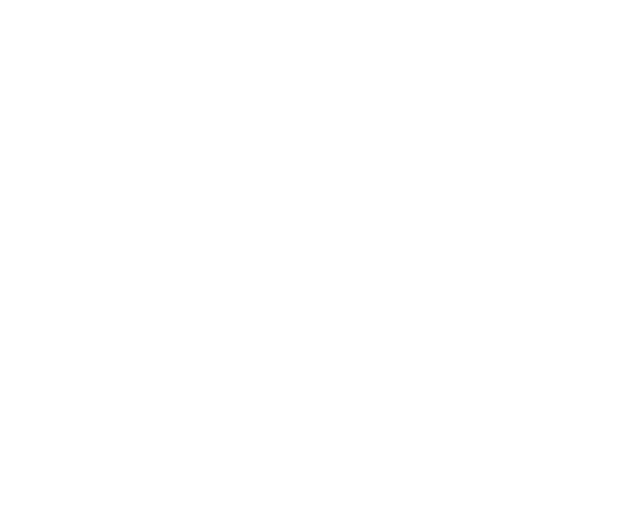
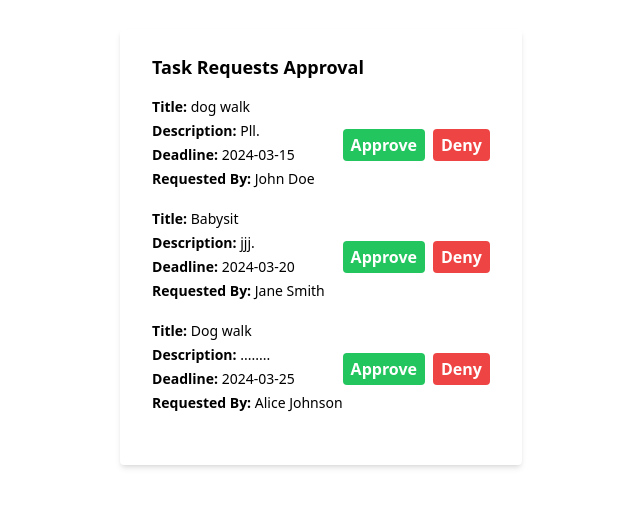
Before and after one commit to Sirderyl/Team-Project-and-Proffesionalism, a React (Vite) app in the folder Volunteering/: page /scheduleApproval in a window 1280 px wide. Before the commit this address had no page. Shown: the part 145-652 px from the top of the page, without its empty margins (319-959 px from the left). Built offline with nearby package versions, Linux system fonts and the light colour scheme.

Commit message:
changes
chnages

```diff
--- a/Volunteering/package.json
+++ b/Volunteering/package.json
@@ -12,6 +12,7 @@
   "dependencies": {
     "@emotion/react": "^11.11.3",
     "@emotion/styled": "^11.11.0",
+    "@heroicons/react": "^1.0.6",
     "@mui/material": "^5.15.10",
     "@mui/x-date-pickers": "^6.19.5",
     "@wojtekmaj/react-timerange-picker": "^5.5.0",
@@ -19,7 +20,8 @@
     "react": "^18.2.0",
     "react-dom": "^18.2.0",
     "react-hot-toast": "^2.4.1",
-    "react-router-dom": "^6.22.0"
+    "react-router-dom": "^6.22.2",
+    "uuid": "^9.0.1"
   },
   "devDependencies": {
     "@types/react": "^18.2.43",
--- a/Volunteering/src/App.jsx
+++ b/Volunteering/src/App.jsx
@@ -3,7 +3,9 @@ import { useState } from 'react'
 import Home from './pages/Home'
 import AccountDetails from './pages/AccountDetails'
 import AddScheduleRecord from './pages/AddScheduleRecord'
-
+import InviteForm from './pages/InviteForm'
+import AssignedTasks from './pages/AssignedTasks'
+import ScheduleApprovalPage from './pages/ScheduleApprovalPage'
 function App() {
 
   const [scheduleRecords] = useState([
@@ -18,13 +20,48 @@ function App() {
       time_range: ['10:00', '12:00']
     }
   ])
-
+  const [tasks, setTasks] = useState([
+    {
+      id: 0,
+      title: "Sample Task",
+      description: "Descriptions",
+      volunteers: [{ id: 0, name: "Nihal Kejman" }],
+      deadline: "2024-03-10",
+    },
+  ]);
+  const [taskRequests] = useState([
+    {
+      id: 1,
+      title: "dog walk",
+      description: "Pll.",
+      deadline: "2024-03-15",
+      requester: "John Doe"
+    },
+    {
+      id: 2,
+      title: "Babysit",
+      description: "jjj.",
+      deadline: "2024-03-20",
+      requester: "Jane Smith"
+    },
+    {
+      id: 3,
+      title: "Dog walk",
+      description: "........",
+      deadline: "2024-03-25",
+      requester: "Alice Johnson"
+    },
+  ]);
   return (
     <div className='App'>
       <Routes>
         <Route path='/' element={<Home />} />
         <Route path='/account-details' element={<AccountDetails scheduleRecords={scheduleRecords} />} />
         <Route path='/account-details/add-schedule-record' element={<AddScheduleRecord scheduleRecords={scheduleRecords} />} />
+        <Route path='/InviteForm' element={<InviteForm />} />
+        <Route path='/AssignedTasks' element={<AssignedTasks tasks={tasks} />} />
+        <Route path='/scheduleApproval' element={<ScheduleApprovalPage taskRequests={taskRequests} />} />
+
       </Routes>
     </div>
   )
--- /dev/null
+++ b/Volunteering/src/pages/AssignedTasks.jsx
@@ -0,0 +1,33 @@
+import React from 'react';
+
+const AssignedTasks = ({ tasks }) => {
+    return (
+        <div className="max-w-4xl mx-auto mt-8">
+            <h1 className="text-3xl font-bold mb-4">Page Title</h1>
+            <h2 className="text-2xl font-bold mb-4">Assigned Tasks</h2>
+            {tasks.length > 0 ? (
+                <div className="grid grid-cols-1 md:grid-cols-2 gap-6">
+                    {tasks.map(task => (
+                        <div key={task.id} className="bg-white rounded-lg shadow-md p-6">
+                            <h3 className="text-lg font-semibold mb-2">{task.title}</h3>
+                            <p className="text-gray-600 mb-2">{task.description}</p>
+                            <div className="flex flex-wrap items-center mb-2">
+                                <span className="text-gray-600 mr-2">Volunteers:</span>
+                                {task.volunteers.map(volunteer => (
+                                    <span key={volunteer.id} className="bg-gray-100 text-gray-800 rounded-full px-2 py-1 text-sm mr-2 mb-2">
+                                        {volunteer.name}
+                                    </span>
+                                ))}
+                            </div>
+                            <p className="text-gray-600 mb-2">Deadline: {task.deadline}</p>
+                        </div>
+                    ))}
+                </div>
+            ) : (
+                <p className="text-gray-600">No assigned tasks</p>
+            )}
+        </div>
+    );
+};
+
+export default AssignedTasks;
--- /dev/null
+++ b/Volunteering/src/pages/InviteForm.jsx
@@ -0,0 +1,73 @@
+
+import React, { useState } from 'react';
+import { v4 as uuidv4 } from 'uuid'; // For generating unique IDs
+import { MailIcon } from '@heroicons/react/outline'; // Assuming you have MailIcon from Heroicons
+
+const volunteersData = [
+    { id: uuidv4(), name: 'Volunteer 1', email: 'volunteer1@example.com' },
+    { id: uuidv4(), name: 'Volunteer 2', email: 'volunteer2@example.com' },
+];
+
+const InviteForm = () => {
+    const [selectedVolunteers, setSelectedVolunteers] = useState([]);
+    const [invitationMessage, setInvitationMessage] = useState('');
+
+    const handleVolunteerToggle = (volunteer) => {
+        setSelectedVolunteers((prevSelected) =>
+            prevSelected.includes(volunteer)
+                ? prevSelected.filter((v) => v !== volunteer)
+                : [...prevSelected, volunteer]
+        );
+    };
+
+    const sendInvitations = () => {
+        console.log('Sending invitations to:', selectedVolunteers);
+        console.log('Invitation Message:', invitationMessage);
+    };
+
+    return (
+        <div className="w-full max-w-lg mx-auto">
+            <h1 className="text-2xl font-semibold mb-4">Send Invitations</h1>
+            <div className="mb-4">
+                <label htmlFor="message" className="block text-sm font-medium text-gray-700 mb-1">
+                    Invitation Message
+                </label>
+                <textarea
+                    id="message"
+                    className="w-full h-24 border border-gray-300 rounded-md px-3 py-2 focus:outline-none focus:ring focus:ring-indigo-300"
+                    value={invitationMessage}
+                    onChange={(e) => setInvitationMessage(e.target.value)}
+                    placeholder="Enter your invitation message here..."
+                ></textarea>
+            </div>
+            <div className="mb-4">
+                <label className="block text-sm font-medium text-gray-700 mb-1">Select Volunteers</label>
+                <div className="space-y-2">
+                    {volunteersData.map((volunteer) => (
+                        <div key={volunteer.id} className="flex items-center">
+                            <input
+                                type="checkbox"
+                                id={`volunteer-${volunteer.id}`}
+                                className="form-checkbox h-5 w-5 text-indigo-600 focus:ring-indigo-500 border-gray-300 rounded"
+                                checked={selectedVolunteers.includes(volunteer)}
+                                onChange={() => handleVolunteerToggle(volunteer)}
+                            />
+                            <label htmlFor={`volunteer-${volunteer.id}`} className="ml-2 text-sm text-gray-700">
+                                {volunteer.name} - {volunteer.email}
+                            </label>
+                        </div>
+                    ))}
+                </div>
+            </div>
+            <button
+                className="inline-flex items-center px-4 py-2 border border-transparent text-sm font-medium rounded-md shadow-sm text-white bg-indigo-600 hover:bg-indigo-700 focus:outline-none focus:ring-2 focus:ring-offset-2 focus:ring-indigo-500"
+                onClick={sendInvitations}
+            >
+                <MailIcon className="-ml-1 mr-2 h-5 w-5" aria-hidden="true" />
+                Send Invitations
+            </button>
+        </div>
+    );
+};
+
+export default InviteForm;
--- /dev/null
+++ b/Volunteering/src/pages/ScheduleApprovalPage.jsx
@@ -0,0 +1,51 @@
+// ScheduleApprovalPage.jsx
+import React from 'react';
+
+function ScheduleApprovalPage({ taskRequests }) {
+
+    const handleApprove = (requestId) => {
+        console.log('Task request approved:', requestId);
+
+    };
+
+    const handleDeny = (requestId) => {
+        console.log('Task request denied:', requestId);
+
+    };
+
+    return (
+        <div className="flex justify-center items-center h-screen">
+            <div className="bg-white shadow-md rounded px-8 pt-6 pb-8 mb-4">
+                <h2 className="text-lg font-semibold mb-4">Task Requests Approval</h2>
+                <div className="overflow-auto max-h-96">
+                    {taskRequests.map(request => (
+                        <div key={request.id} className="flex items-center mb-4">
+                            <div>
+                                <p className="text-sm mb-1"><strong>Title:</strong> {request.title}</p>
+                                <p className="text-sm mb-1"><strong>Description:</strong> {request.description}</p>
+                                <p className="text-sm mb-1"><strong>Deadline:</strong> {request.deadline}</p>
+                                <p className="text-sm mb-1"><strong>Requested By:</strong> {request.requester}</p>
+                            </div>
+                            <div className="ml-auto">
+                                <button
+                                    className="bg-green-500 hover:bg-green-700 text-white font-bold py-1 px-2 rounded focus:outline-none focus:shadow-outline mr-2"
+                                    onClick={() => handleApprove(request.id)}
+                                >
+                                    Approve
+                                </button>
+                                <button
+                                    className="bg-red-500 hover:bg-red-700 text-white font-bold py-1 px-2 rounded focus:outline-none focus:shadow-outline"
+                                    onClick={() => handleDeny(request.id)}
+                                >
+                                    Deny
+                                </button>
+                            </div>
+                        </div>
+                    ))}
+                </div>
+            </div>
+        </div>
+    );
+}
+
+export default ScheduleApprovalPage;
```
Also changed, not shown: 1 other file (tests, documents, lock files or other folders).
